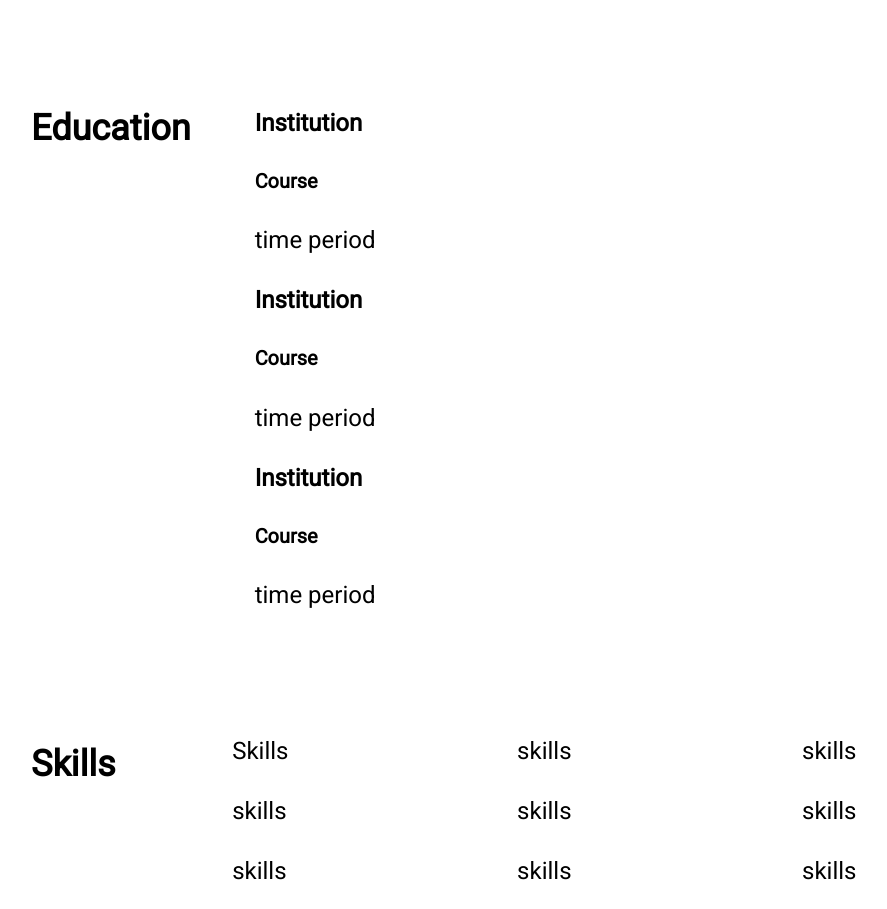
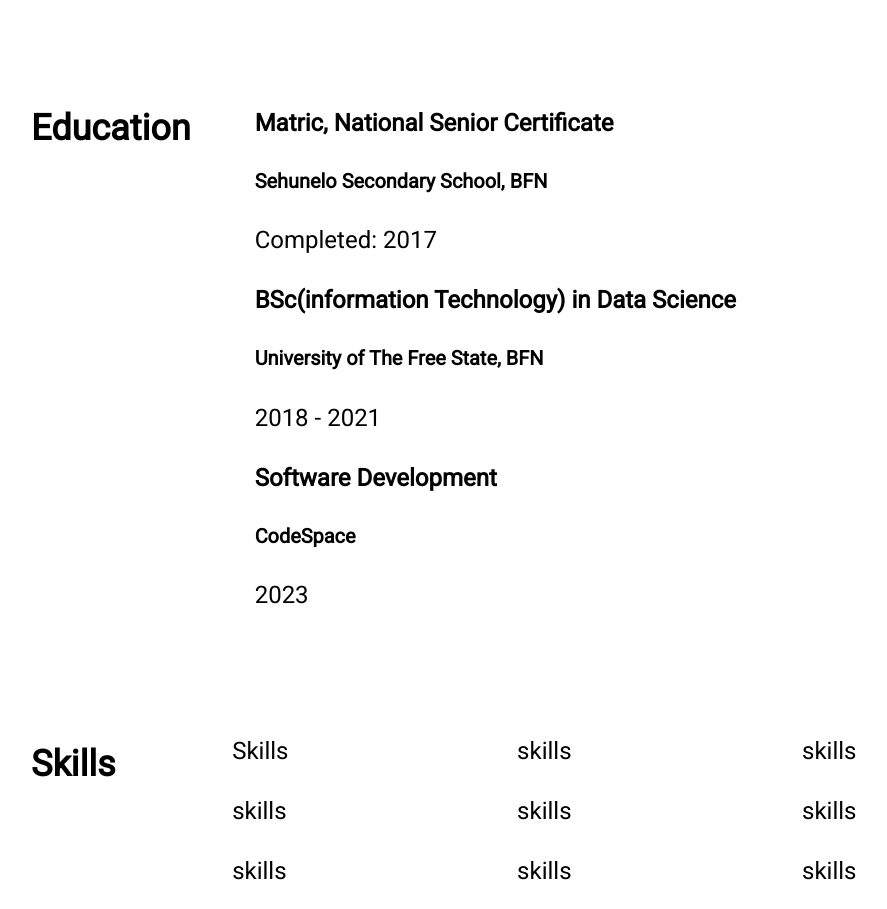
Before and after one commit to katlegomaphango/KATMAP076_FTO2301_GroupC_KatlegoMaphango_ITW9, a plain HTML site: page index.html in a window 1280 px wide. Shown: the part 2212-3121 px from the top of the page, without its empty margins (97-984 px from the left). Drawn offline with Linux system fonts and the light colour scheme.

Commit message:
Replaced dummy text in the education section

```diff
--- a/index.html
+++ b/index.html
@@ -145,7 +145,7 @@
         <!-- end experience -->
 
         <!-- education -->
-        <section class="education">
+        <section class="education" id="education">
             <!-- header -->
             <div class="section-header">
                 <h2>Education</h2>
@@ -154,25 +154,25 @@
             <div class="section-body">
                 <!-- edu1 -->
                 <article class="edu1">
-                    <h4>Institution</h4>
-                    <h5>Course</h5>
-                    <p>time period</p>
+                    <h4>Matric, National Senior Certificate</h4>
+                    <h5>Sehunelo Secondary School, BFN</h5>
+                    <p>Completed: 2017</p>
                 </article>
                 <!-- end edu1 -->
 
                 <!-- edu2 -->
                 <article class="edu1">
-                    <h4>Institution</h4>
-                    <h5>Course</h5>
-                    <p>time period</p>
+                    <h4>BSc(information Technology) in Data Science</h4>
+                    <h5>University of The Free State, BFN</h5>
+                    <p>2018 - 2021</p>
                 </article>
                 <!-- end edu2 -->
 
                 <!-- edu3 -->
                 <article class="edu1">
-                    <h4>Institution</h4>
-                    <h5>Course</h5>
-                    <p>time period</p>
+                    <h4>Software Development</h4>
+                    <h5>CodeSpace</h5>
+                    <p>2023</p>
                 </article>
                 <!-- end edu3 -->
             </div>
```
